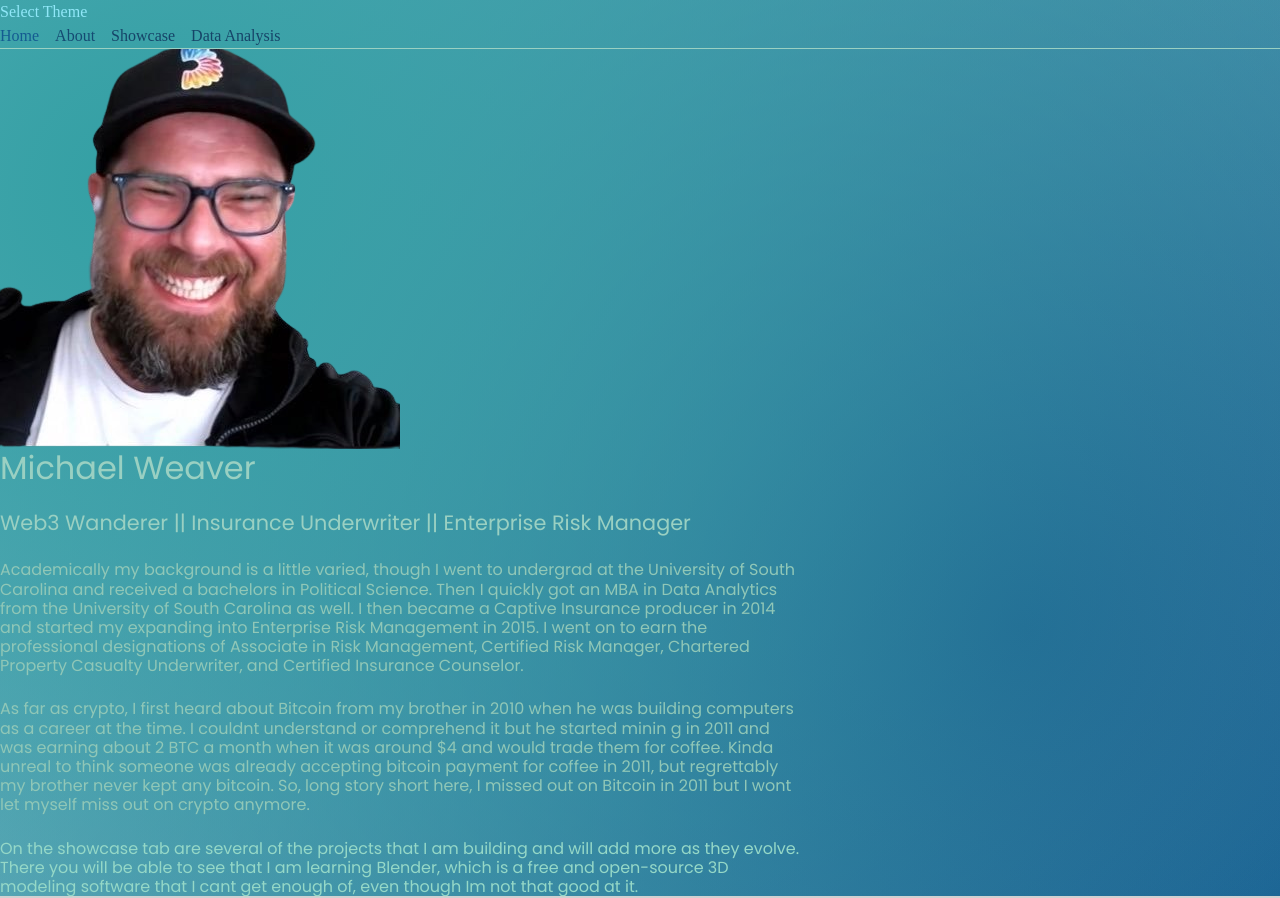
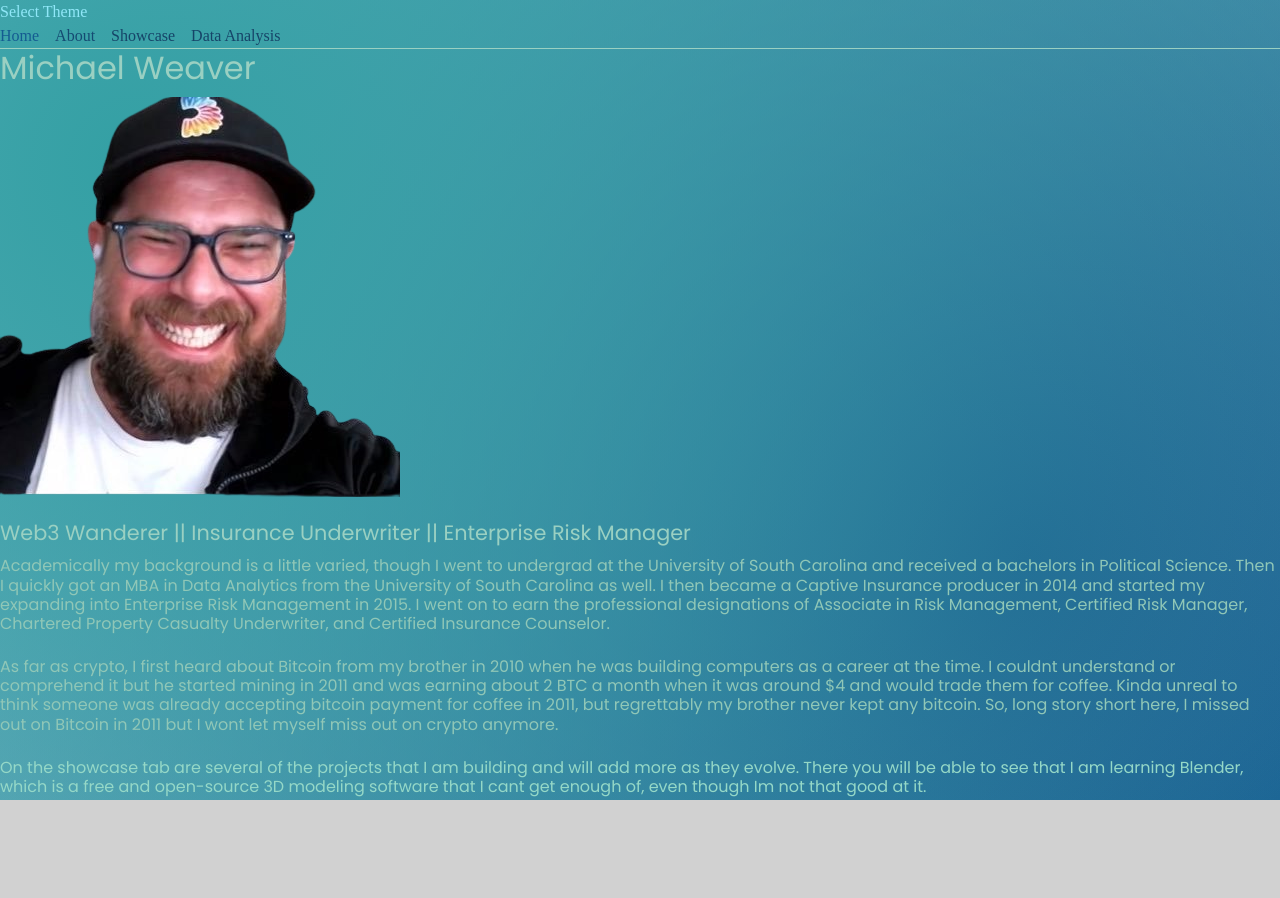
Before and after one commit to Enjoyweaver/enjoyweaver, a React (Vite) app: page /#/about in a window 1280 px wide. After the commit the page ends 800 px from the top, so only its background shows below. Built offline with nearby package versions, Linux system fonts and the light colour scheme.

Commit message:
About page

```diff
--- a/src/pages/About.jsx
+++ b/src/pages/About.jsx
@@ -1,75 +1,67 @@
 export default function About() {
   return (
-    <div>
-      <div className="pt-20 flex items-center">
-        <div className="w-1/3 pl-20 grid place-items-center">
-          <img
-            src="me.png"
-            alt="Logo"
-            style={{ maxWidth: "80%", height: "auto", display: "block" }}
-          />
-        </div>
-        <div className="w-2/3 text-left" style={{ maxWidth: "800px" }}>
+    <div className="pt-20 flex justify-center items-center flex-col">
+      <div className="flex flex-col items-center">
         <p
-            className="text-left"
-            style={{ color: "var(--header-color)", fontSize: "2rem" }}
+          className="text-center"
+          style={{
+            color: "var(--header-color)",
+            fontSize: "2rem",
+            marginBottom: "10px",
+          }}
         >
           Michael Weaver
         </p>
-          <br></br>
+        <img src="me.png" alt="Logo" />
+
+        <br />
         <p
-            className="text-left"
-            style={{ color: "var(--header-color)", fontSize: "1.3rem" }}
+          className="text-center"
+          style={{
+            color: "var(--header-color)",
+            fontSize: "1.3rem",
+            marginBottom: "10px",
+          }}
         >
           Web3 Wanderer || Insurance Underwriter || Enterprise Risk Manager
         </p>
+      </div>
 
-          <br></br>
-          <div className="text-left mobilefont">
-            <p style={{ color: "var(--description-color)" }}>
+      <div className="text-center mobilefont max-w-screen-md mb-20">
+        <p
+          style={{
+            color: "var(--description-color)",
+          }}
+        >
           Academically my background is a little varied, though I went to
-              undergrad at the University of South Carolina and received a
-              bachelors in Political Science. Then I quickly got an MBA in Data
-              Analytics from the University of South Carolina as well. I then
-              became a Captive Insurance producer in 2014 and started my
-              expanding into Enterprise Risk Management in 2015. I went on to
-              earn the professional designations of Associate in Risk
-              Management, Certified Risk Manager, Chartered Property Casualty
-              Underwriter, and Certified Insurance Counselor.
+          undergrad at the University of South Carolina and received a bachelors
+          in Political Science. Then I quickly got an MBA in Data Analytics from
+          the University of South Carolina as well. I then became a Captive
+          Insurance producer in 2014 and started my expanding into Enterprise
+          Risk Management in 2015. I went on to earn the professional
+          designations of Associate in Risk Management, Certified Risk Manager,
+          Chartered Property Casualty Underwriter, and Certified Insurance
+          Counselor.
         </p>
         <br />
         <p style={{ color: "var(--description-color)" }}>
-              As far as crypto, I first heard about Bitcoin from my brother in
-              2010 when he was building computers as a career at the time. I
-              couldnt understand or comprehend it but he started minin g in 2011
-              and was earning about 2 BTC a month when it was around $4 and
-              would trade them for coffee. Kinda unreal to think someone was
-              already accepting bitcoin payment for coffee in 2011, but
-              regrettably my brother never kept any bitcoin. So, long story
-              short here, I missed out on Bitcoin in 2011 but I wont let myself
-              miss out on crypto anymore.
+          As far as crypto, I first heard about Bitcoin from my brother in 2010
+          when he was building computers as a career at the time. I couldnt
+          understand or comprehend it but he started mining in 2011 and was
+          earning about 2 BTC a month when it was around $4 and would trade them
+          for coffee. Kinda unreal to think someone was already accepting
+          bitcoin payment for coffee in 2011, but regrettably my brother never
+          kept any bitcoin. So, long story short here, I missed out on Bitcoin
+          in 2011 but I wont let myself miss out on crypto anymore.
         </p>
         <br />
         <p style={{ color: "var(--content-color)" }}>
-              On the showcase tab are several of the projects that I am building
-              and will add more as they evolve. There you will be able to see
-              that I am learning Blender, which is a free and open-source 3D
-              modeling software that I cant get enough of, even though Im not
-              that good at it.
+          On the showcase tab are several of the projects that I am building and
+          will add more as they evolve. There you will be able to see that I am
+          learning Blender, which is a free and open-source 3D modeling software
+          that I cant get enough of, even though Im not that good at it.
         </p>
       </div>
     </div>
-      </div>
-      <style>
-        {`
-        @media (max-width: 768px) {
-          .mobilefont {
-            font-size: 0.8rem;
-          }
-        }
-
-      `}
-      </style>
-    </div>
   );
 }
```
Lines whose indentation alone changed are shown as unchanged.
